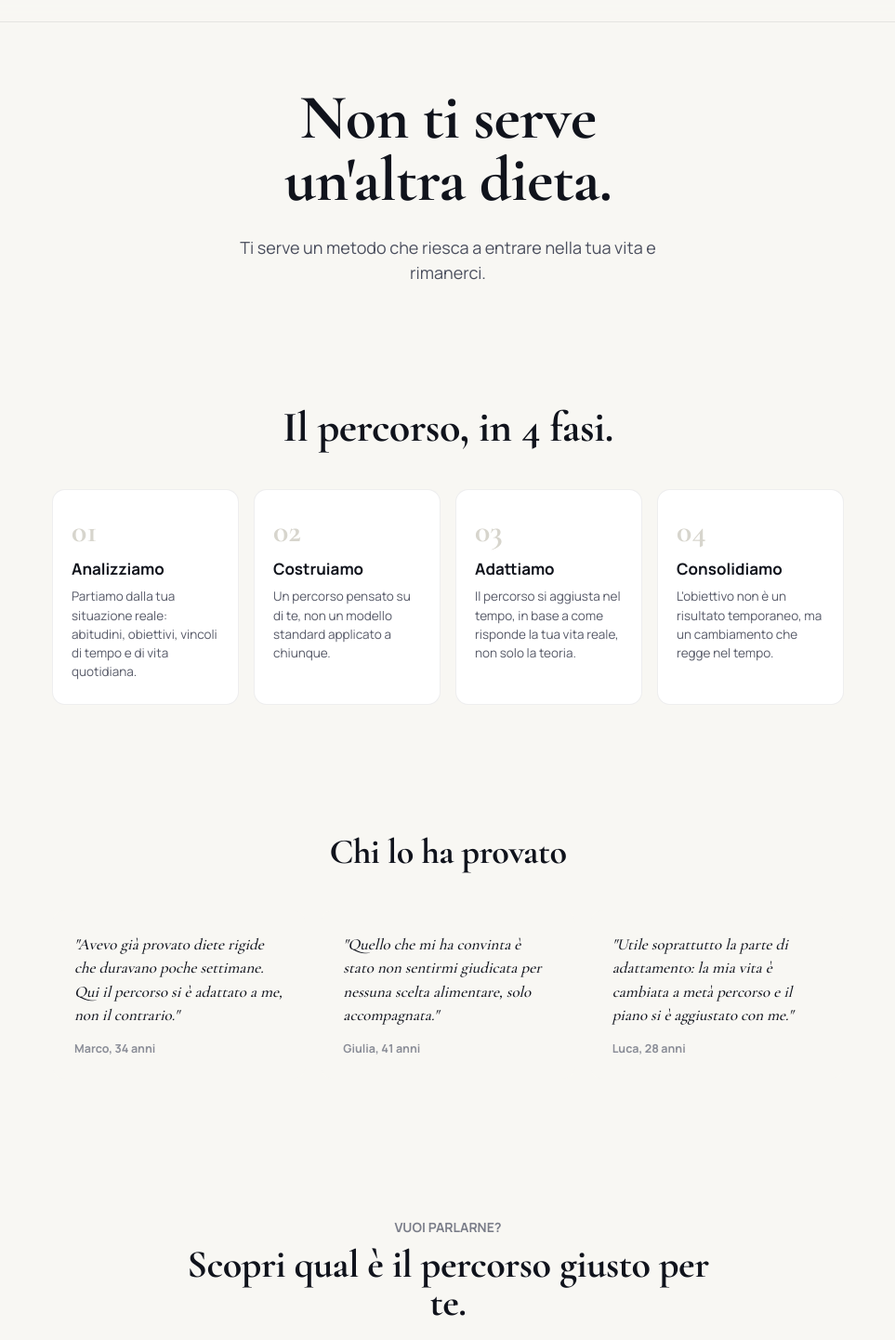
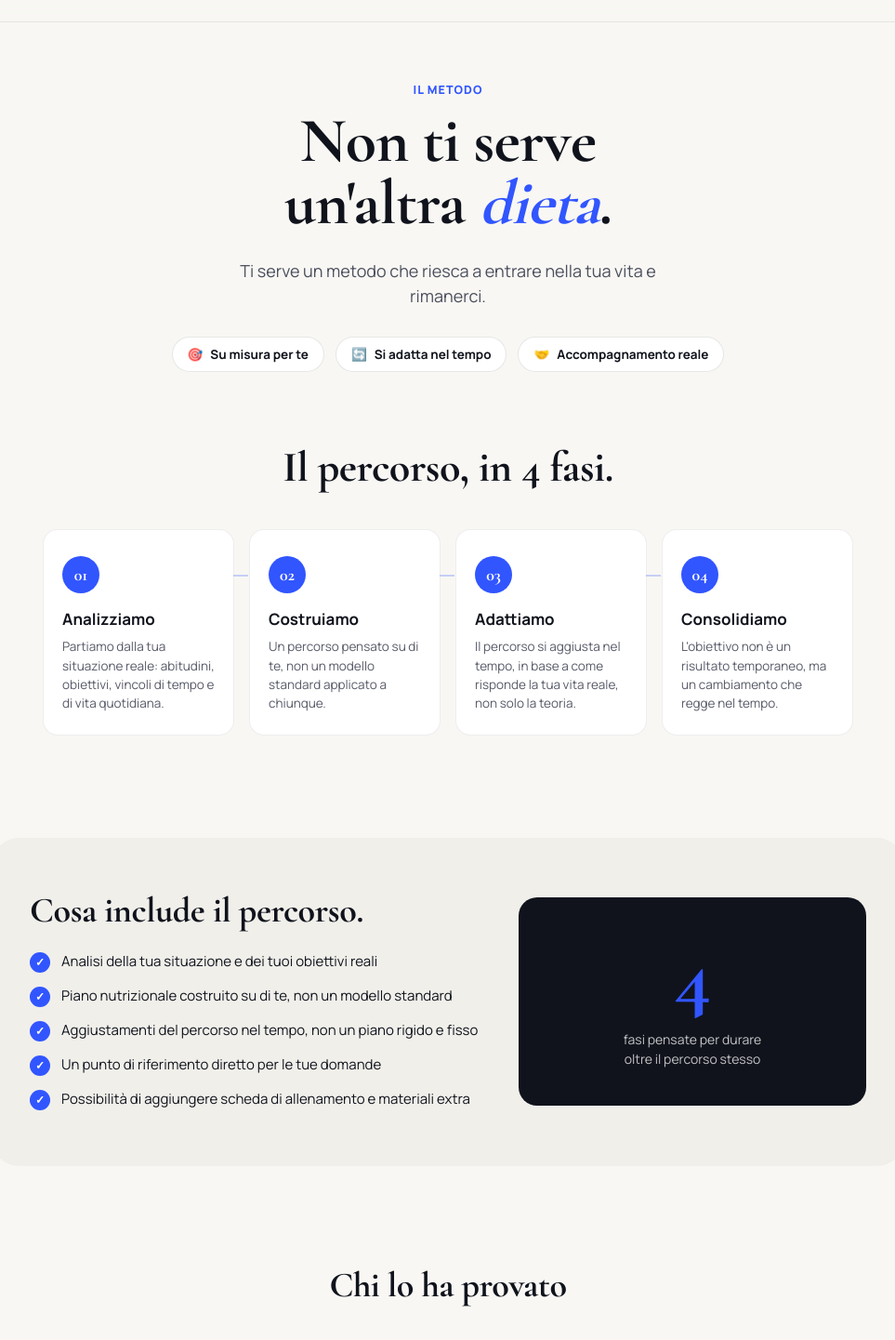
Before and after one commit to davidepalu94/gustoscopio, a React (Vite) app in the folder gustoscopio/: page /percorsi-personalizzati in a window 1280 px wide. Shown: the part 47-1488 px from the top of the page at 93% size, without its empty margins (158-1121 px from the left). Built offline with nearby package versions, Linux system fonts and the light colour scheme.

Commit message:
Add files via upload

```diff
--- a/gustoscopio/src/components/PercorsiModal.jsx
+++ b/gustoscopio/src/components/PercorsiModal.jsx
@@ -4,10 +4,10 @@ import { useState } from 'react';
 const CONTACT_EMAIL = 'info@gustoscopio.it';
 
 const PACKAGES = [
-  { id: 'visita', label: 'Prima visita', desc: 'Un incontro iniziale per valutare la tua situazione e i tuoi obiettivi.' },
-  { id: '3m', label: 'Percorso 3 mesi', desc: 'La base per costruire le prime abitudini sostenibili.' },
-  { id: '6m', label: 'Percorso 6 mesi', desc: 'Il tempo per consolidare i risultati e adattare il percorso.' },
-  { id: '12m', label: 'Percorso 12 mesi', desc: 'Un accompagnamento esteso, pensato per cambiamenti duraturi.' },
+  { id: 'visita', icon: '🎯', label: 'Prima visita', desc: 'Un incontro iniziale per valutare la tua situazione e i tuoi obiettivi.' },
+  { id: '3m', icon: '🌱', label: 'Percorso 3 mesi', desc: 'La base per costruire le prime abitudini sostenibili.' },
+  { id: '6m', icon: '🔄', label: 'Percorso 6 mesi', desc: 'Il tempo per consolidare i risultati e adattare il percorso.' },
+  { id: '12m', icon: '🏆', label: 'Percorso 12 mesi', desc: 'Un accompagnamento esteso, pensato per cambiamenti duraturi.' },
 ];
 
 const ADDONS = [
@@ -50,6 +50,7 @@ export default function PercorsiModal({ isOpen, onClose }) {
               className={`modal-package-card ${selectedPackage === p.id ? 'active' : ''}`}
               onClick={() => setSelectedPackage(p.id)}
             >
+              <div className="modal-package-icon">{p.icon}</div>
               <div className="modal-package-label">{p.label}</div>
               <div className="modal-package-desc">{p.desc}</div>
             </button>
--- a/gustoscopio/src/pages/PercorsiPage.jsx
+++ b/gustoscopio/src/pages/PercorsiPage.jsx
@@ -1,12 +1,26 @@
 import { useState } from 'react';
 import Nav from '../components/Nav';
 import PercorsiModal from '../components/PercorsiModal';
+
+const TRUST_POINTS = [
+  { icon: '🎯', label: 'Su misura per te' },
+  { icon: '🔄', label: 'Si adatta nel tempo' },
+  { icon: '🤝', label: 'Accompagnamento reale' },
+];
 
 const PHASES = [
   { num: '01', title: 'Analizziamo', desc: 'Partiamo dalla tua situazione reale: abitudini, obiettivi, vincoli di tempo e di vita quotidiana.' },
   { num: '02', title: 'Costruiamo', desc: 'Un percorso pensato su di te, non un modello standard applicato a chiunque.' },
   { num: '03', title: 'Adattiamo', desc: 'Il percorso si aggiusta nel tempo, in base a come risponde la tua vita reale, non solo la teoria.' },
   { num: '04', title: 'Consolidiamo', desc: 'L\'obiettivo non è un risultato temporaneo, ma un cambiamento che regge nel tempo.' },
+];
+
+const INCLUDES = [
+  'Analisi della tua situazione e dei tuoi obiettivi reali',
+  'Piano nutrizionale costruito su di te, non un modello standard',
+  'Aggiustamenti del percorso nel tempo, non un piano rigido e fisso',
+  'Un punto di riferimento diretto per le tue domande',
+  'Possibilità di aggiungere scheda di allenamento e materiali extra',
 ];
 
 const TESTIMONIALS = [
@@ -22,19 +36,31 @@ export default function PercorsiPage() {
     <div>
       <Nav />
 
-      <header className="hero" style={{ paddingTop: 70 }}>
-        <h1 style={{ fontSize: 'clamp(38px, 7vw, 68px)' }}>Non ti serve<br />un'altra dieta.</h1>
+      <header className="hero percorsi-hero" style={{ paddingTop: 64, paddingBottom: 10 }}>
+        <div className="percorsi-kicker">IL METODO</div>
+        <h1 style={{ fontSize: 'clamp(38px, 7vw, 68px)' }}>
+          Non ti serve<br />un'altra <span className="percorsi-highlight">dieta</span>.
+        </h1>
         <p className="sub">Ti serve un metodo che riesca a entrare nella tua vita e rimanerci.</p>
+
+        <div className="trust-row">
+          {TRUST_POINTS.map((t) => (
+            <div className="trust-pill" key={t.label}>
+              <span>{t.icon}</span> {t.label}
+            </div>
+          ))}
+        </div>
       </header>
 
-      <div className="section" style={{ maxWidth: 900 }}>
+      <div className="section" style={{ maxWidth: 920 }}>
         <div className="section-head">
           <h2 style={{ fontSize: 'clamp(32px, 5vw, 46px)' }}>Il percorso, in 4 fasi.</h2>
         </div>
-        <div className="phases-grid">
-          {PHASES.map((p) => (
-            <div className="phase-card" key={p.num}>
-              <div className="phase-num">{p.num}</div>
+        <div className="phases-timeline">
+          {PHASES.map((p, i) => (
+            <div className="phase-card phase-card-v2" key={p.num}>
+              <div className="phase-num-circle">{p.num}</div>
+              {i < PHASES.length - 1 && <div className="phase-connector" />}
               <div className="phase-title">{p.title}</div>
               <div className="phase-desc">{p.desc}</div>
             </div>
@@ -42,27 +68,52 @@ export default function PercorsiPage() {
         </div>
       </div>
 
-      <div className="section" style={{ maxWidth: 900 }}>
+      <div className="section includes-section" style={{ maxWidth: 980 }}>
+        <div className="includes-grid">
+          <div>
+            <div className="section-head" style={{ textAlign: 'left', marginBottom: 24 }}>
+              <h2 style={{ fontSize: 'clamp(28px, 4vw, 38px)' }}>Cosa include il percorso.</h2>
+            </div>
+            <div className="includes-list">
+              {INCLUDES.map((item) => (
+                <div className="includes-row" key={item}>
+                  <span className="includes-check">✓</span>
+                  <span>{item}</span>
+                </div>
+              ))}
+            </div>
+          </div>
+          <div className="includes-visual">
+            <div className="includes-visual-num">4</div>
+            <div className="includes-visual-label">fasi pensate per durare<br />oltre il percorso stesso</div>
+          </div>
+        </div>
+      </div>
+
+      <div className="section" style={{ maxWidth: 920 }}>
         <div className="section-head">
           <h2 style={{ fontSize: 'clamp(28px, 4vw, 38px)' }}>Chi lo ha provato</h2>
         </div>
         <div className="testimonial-grid">
           {TESTIMONIALS.map((t) => (
-            <div className="testimonial-card" key={t.name}>
-              <div className="testimonial-text">"{t.text}"</div>
+            <div className="testimonial-card testimonial-card-v2" key={t.name}>
+              <div className="testimonial-quote-mark">"</div>
+              <div className="testimonial-text">{t.text}</div>
               <div className="testimonial-name">{t.name}</div>
             </div>
           ))}
         </div>
       </div>
 
-      <div className="teaser" style={{ paddingBottom: 90 }}>
-        <div className="kicker">VUOI PARLARNE?</div>
-        <h2>Scopri qual è il percorso giusto per te.</h2>
-        <p>Nessun impegno: la prima richiesta serve solo a capire da dove partire.</p>
-        <button className="add-btn" style={{ marginTop: 24, fontSize: 15, padding: '15px 28px' }} onClick={() => setModalOpen(true)}>
-          Richiedi informazioni →
-        </button>
+      <div className="percorsi-cta-block">
+        <div className="percorsi-cta-inner">
+          <div className="kicker" style={{ color: 'rgba(255,255,255,0.6)' }}>VUOI PARLARNE?</div>
+          <h2 style={{ color: 'white' }}>Scopri qual è il percorso giusto per te.</h2>
+          <p style={{ color: 'rgba(255,255,255,0.75)' }}>Nessun impegno: la prima richiesta serve solo a capire da dove partire.</p>
+          <button className="add-btn percorsi-cta-btn" onClick={() => setModalOpen(true)}>
+            Richiedi informazioni →
+          </button>
+        </div>
       </div>
 
       <footer className="foot">
--- a/gustoscopio/src/styles.css
+++ b/gustoscopio/src/styles.css
@@ -460,6 +460,7 @@ footer.foot { text-align: center; padding: 40px 24px; color: #8a8d97; font-size:
 @media (max-width: 500px) { .modal-package-grid { grid-template-columns: 1fr; } }
 .modal-package-card { text-align: left; background: #F8F7F3; border: 2px solid transparent; border-radius: 12px; padding: 16px; transition: border-color 140ms ease; }
 .modal-package-card.active { border-color: #3155FF; background: rgba(49,85,255,0.06); }
+.modal-package-icon { font-size: 22px; margin-bottom: 8px; }
 .modal-package-label { font-weight: 700; font-size: 14.5px; margin-bottom: 6px; }
 .modal-package-desc { font-size: 12.5px; color: #575a68; line-height: 1.4; }
 .modal-addons { margin-bottom: 26px; }
@@ -468,3 +469,50 @@ footer.foot { text-align: center; padding: 40px 24px; color: #8a8d97; font-size:
 .modal-submit-btn { display: block; width: 100%; text-align: center; text-decoration: none; }
 .modal-submit-btn.disabled { opacity: 0.4; pointer-events: none; }
 .modal-note { font-size: 12px; color: #8a8d97; text-align: center; margin-top: 14px; line-height: 1.5; }
+
+/* PERCORSI PERSONALIZZATI - redesign */
+.percorsi-hero { text-align: center; }
+.percorsi-kicker { font-size: 12.5px; font-weight: 800; color: #3155FF; letter-spacing: 0.08em; margin-bottom: 14px; }
+.percorsi-highlight { color: #3155FF; font-style: italic; }
+.trust-row { display: flex; gap: 12px; justify-content: center; flex-wrap: wrap; margin-top: 30px; }
+.trust-pill { background: white; border: 1px solid rgba(16,19,28,0.1); border-radius: 999px; padding: 9px 16px; font-size: 13.5px; font-weight: 700; display: flex; align-items: center; gap: 8px; }
+
+/* Phases timeline */
+.phases-timeline { display: grid; grid-template-columns: repeat(4, 1fr); gap: 16px; position: relative; }
+@media (max-width: 800px) { .phases-timeline { grid-template-columns: repeat(2, 1fr); } }
+.phase-card-v2 { position: relative; background: #FFFFFF; border: 1px solid rgba(16,19,28,0.07); border-radius: 16px; padding: 28px 20px 24px; }
+.phase-num-circle {
+  width: 40px; height: 40px; border-radius: 50%; background: #3155FF; color: white;
+  display: flex; align-items: center; justify-content: center;
+  font-family: 'Cormorant Garamond', serif; font-size: 18px; font-weight: 700; margin-bottom: 16px;
+}
+.phase-connector { display: none; }
+@media (min-width: 801px) {
+  .phase-connector { display: block; position: absolute; top: 48px; left: 100%; width: 16px; height: 2px; background: rgba(49,85,255,0.25); z-index: 1; }
+}
+.phase-card-v2 .phase-title { font-weight: 700; font-size: 17px; margin-bottom: 8px; }
+.phase-card-v2 .phase-desc { font-size: 13.5px; color: #575a68; line-height: 1.5; }
+
+/* Includes section */
+.includes-section { background: #F0EFEA; border-radius: 28px; padding: 60px 40px; margin-top: 40px; margin-bottom: 40px; }
+@media (max-width: 700px) { .includes-section { padding: 40px 24px; border-radius: 20px; } }
+.includes-grid { display: grid; grid-template-columns: 1.3fr 1fr; gap: 40px; align-items: center; }
+@media (max-width: 700px) { .includes-grid { grid-template-columns: 1fr; } }
+.includes-list { display: flex; flex-direction: column; gap: 14px; }
+.includes-row { display: flex; align-items: flex-start; gap: 12px; font-size: 15px; line-height: 1.5; }
+.includes-check { flex-shrink: 0; width: 22px; height: 22px; border-radius: 50%; background: #3155FF; color: white; font-size: 12px; font-weight: 800; display: flex; align-items: center; justify-content: center; margin-top: 1px; }
+.includes-visual { background: #10131C; border-radius: 20px; padding: 40px; text-align: center; color: white; }
+.includes-visual-num { font-family: 'Cormorant Garamond', serif; font-size: 90px; font-weight: 700; color: #3155FF; line-height: 1; }
+.includes-visual-label { font-size: 14px; color: rgba(255,255,255,0.75); margin-top: 12px; line-height: 1.5; }
+
+/* Testimonials v2 */
+.testimonial-card-v2 { position: relative; background: white; border: 1px solid rgba(16,19,28,0.08); border-top: 3px solid #3155FF; padding-top: 28px; }
+.testimonial-quote-mark { position: absolute; top: -6px; right: 20px; font-family: 'Cormorant Garamond', serif; font-size: 64px; color: rgba(49,85,255,0.15); font-weight: 700; }
+
+/* Final CTA block - dark, full-bleed, the conversion moment */
+.percorsi-cta-block { background: #10131C; margin: 40px 20px 0; border-radius: 28px; padding: 90px 40px; }
+@media (max-width: 700px) { .percorsi-cta-block { padding: 60px 24px; border-radius: 20px; margin: 30px 12px 0; } }
+.percorsi-cta-inner { max-width: 560px; margin: 0 auto; text-align: center; }
+.percorsi-cta-block h2 { font-size: clamp(30px, 5vw, 44px); margin-top: 8px; }
+.percorsi-cta-block p { margin-top: 16px; font-size: 15.5px; line-height: 1.6; }
+.percorsi-cta-btn { margin-top: 28px; font-size: 15.5px; padding: 16px 32px; }
```
Also changed, not shown: gustoscopio/src/pages/Home.jsx (+65 -0 lines), 1 other file (tests, documents, lock files or other folders).
